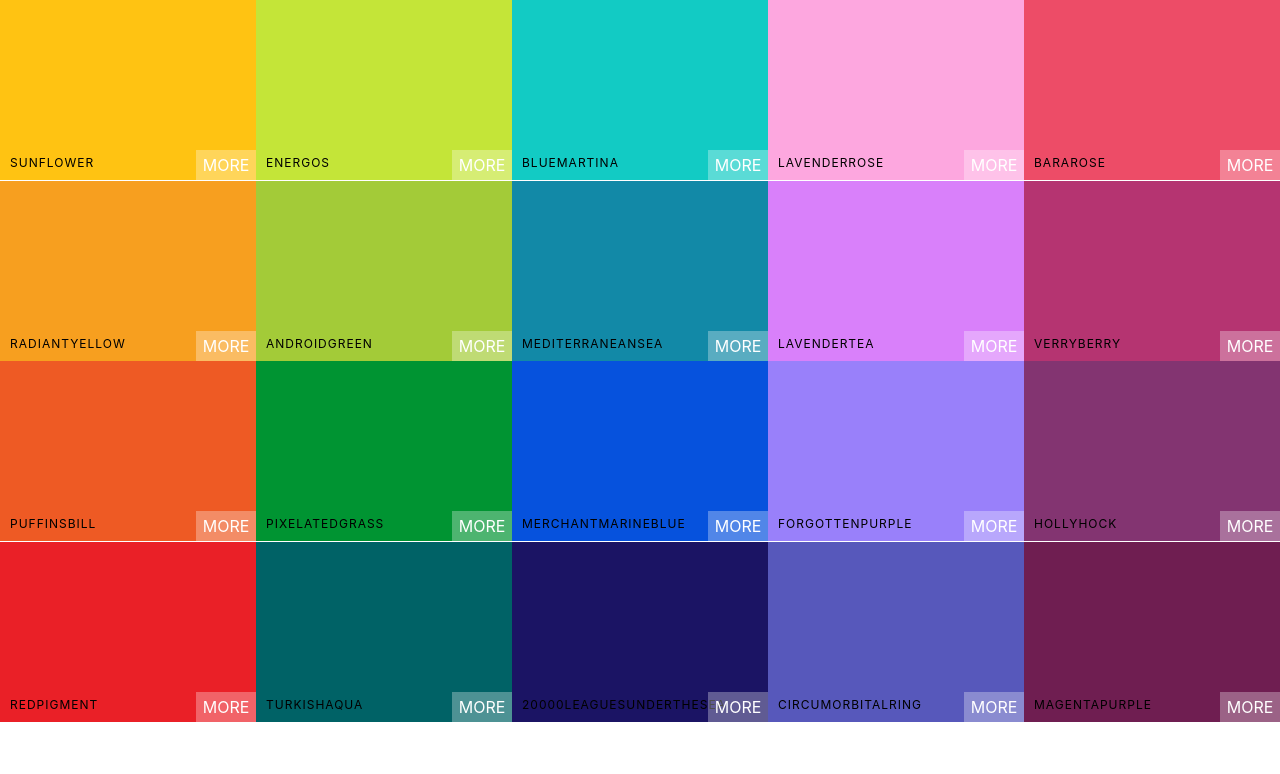
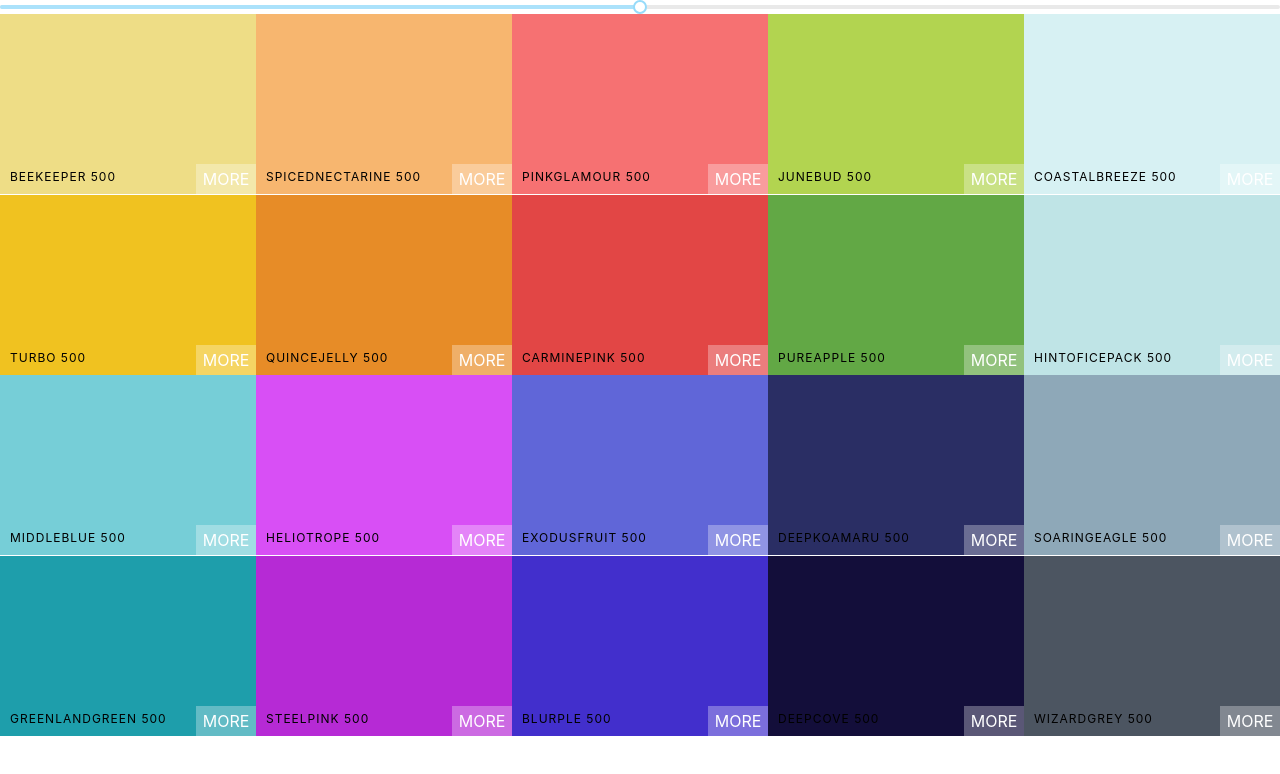
Before and after one commit to Davidxcr/React, a React (Create React App) app in the folder Create-React-App/palette/: page / in a window 1280 px wide. Shown: the top 774 px of the page. Built offline with nearby package versions, Linux system fonts and the light colour scheme.

Commit message:
Added unstyled color slider

```diff
--- a/Create-React-App/palette/package.json
+++ b/Create-React-App/palette/package.json
@@ -7,6 +7,7 @@
     "@testing-library/react": "^12.1.2",
     "@testing-library/user-event": "^13.5.0",
     "chroma-js": "^2.4.2",
+    "rc-slider": "^9.7.5",
     "react": "^17.0.2",
     "react-copy-to-clipboard": "^5.0.4",
     "react-dom": "^17.0.2",
--- a/Create-React-App/palette/src/App.js
+++ b/Create-React-App/palette/src/App.js
@@ -8,7 +8,7 @@
     console.log(generatePalette(seedColors[2]))
     return (
       <div className='App'>
-        <Palette {...seedColors[2]} />
+        <Palette palette={generatePalette(seedColors[4])} />
       </div>
     );
   }
--- a/Create-React-App/palette/src/Palette.js
+++ b/Create-React-App/palette/src/Palette.js
@@ -1,14 +1,33 @@
 import React, { Component } from 'react';
 import ColorBox from './ColorBox';
 import './Palette.css'
+import Slider from 'rc-slider'
+import 'rc-slider/assets/index.css'
 
 class Palette extends Component {
+    constructor(props) {
+        super(props);
+        this.state = { level: 500 }
+        this.changeLevel = this.changeLevel.bind(this)
+    }
+    changeLevel(level) {
+        this.setState({ level });
+    }
     render() {
-        const colorBoxes = this.props.colors.map(color => (
-            <ColorBox background={color.color} name={color.name} />
+        const { colors } = this.props.palette;
+        const { level } = this.state;
+        const colorBoxes = colors[level].map(color => (
+            <ColorBox background={color.hex} name={color.name} />
         ))
         return (
             <div className='Palette'>
+                <Slider
+                    defaultValue={level}
+                    min={100}
+                    max={900}
+                    step={100}
+                    onAfterChange={this.changeLevel}
+                />
                 {/* Navbar goes Here */}
                 <div className='Palette-colors'>
                     {colorBoxes}
```
Also changed, not shown: 1 other file (tests, documents, lock files or other folders).
